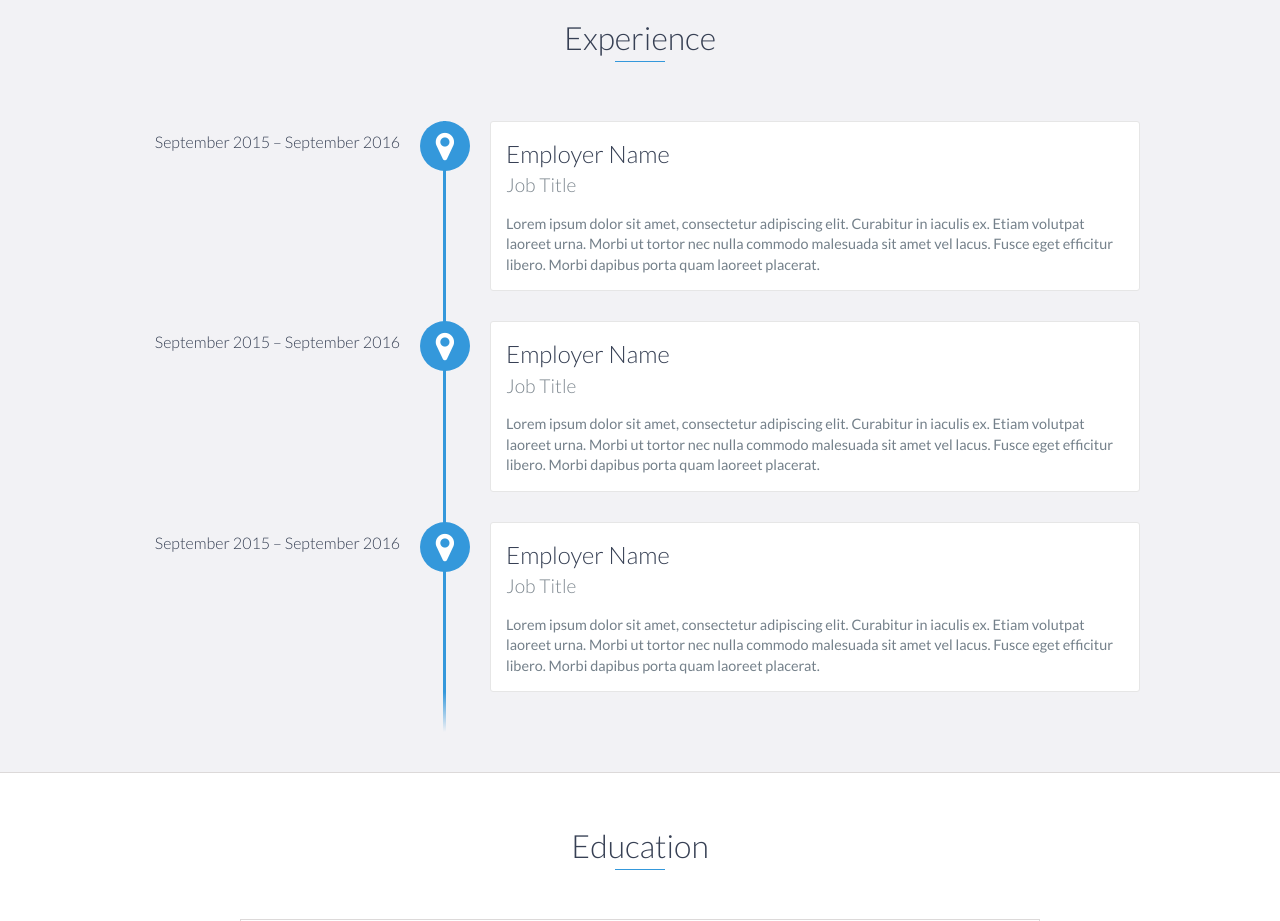
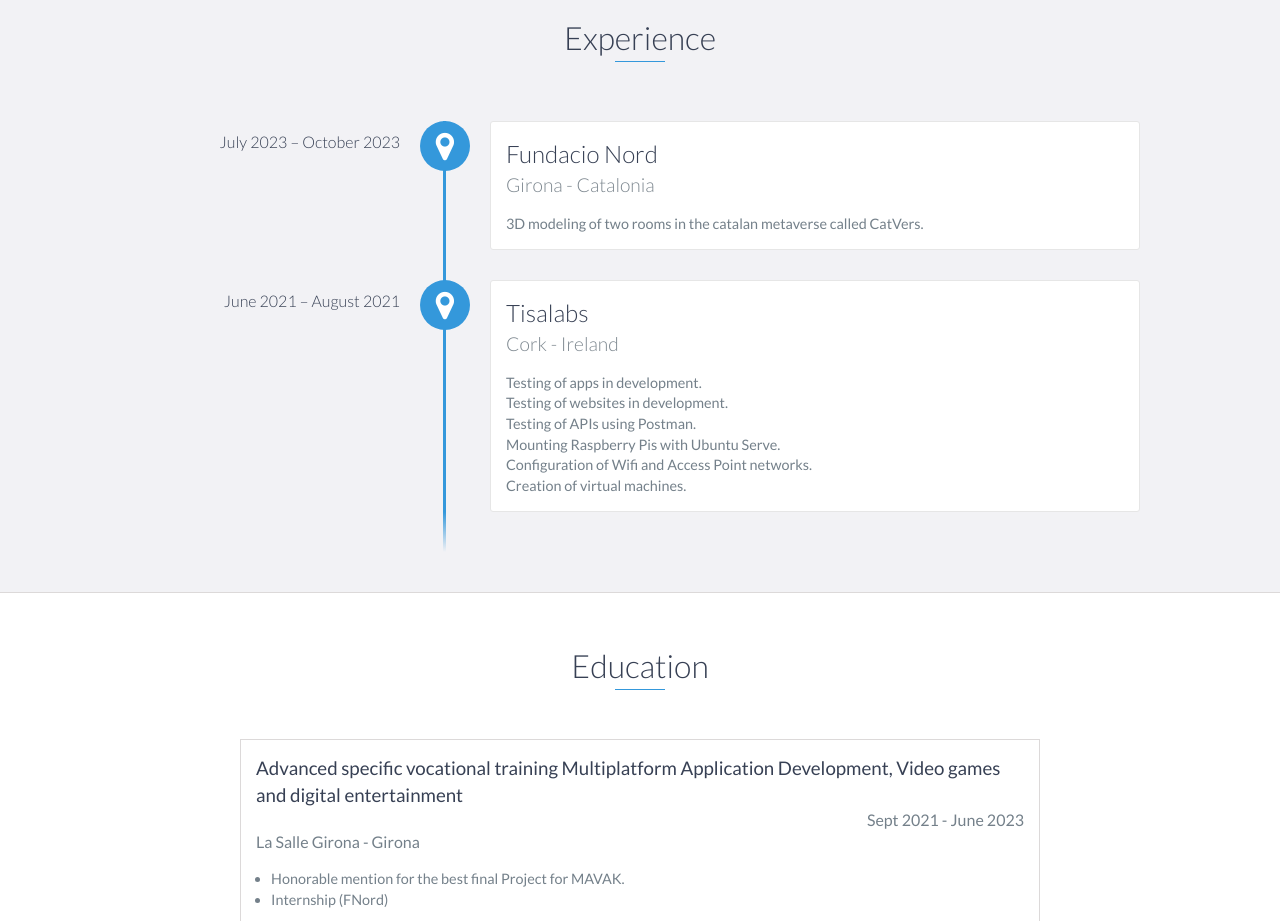
Before and after one commit to GuillemRexach/guillemrexach.github.io, a website: page index.html in a window 1280 px wide. Shown: the part 1100-2021 px from the top of the page. Drawn offline with nearby package versions, Linux system fonts and the light colour scheme.

Commit message:
Update index.html

```diff
--- a/index.html
+++ b/index.html
@@ -85,27 +85,21 @@
     <div id="experience" class="background-alt">
         <h2 class="heading">Experience</h2>
         <div id="experience-timeline">
-            <div data-date="September 2015 – September 2016">
-                <h3>Employer Name</h3>
-                <h4>Job Title</h4>
-                <p>
-                    Lorem ipsum dolor sit amet, consectetur adipiscing elit. Curabitur in iaculis ex. Etiam volutpat laoreet urna. Morbi ut tortor nec nulla commodo malesuada sit amet vel lacus. Fusce eget efficitur libero. Morbi dapibus porta quam laoreet placerat.
-                </p>
+            <div data-date="July 2023 – October 2023">
+                <h3>Fundacio Nord</h3>
+                <h4>Girona - Catalonia</h4>
+                <p>3D modeling of two rooms in the catalan metaverse called CatVers.</p>
             </div>
 
-            <div data-date="September 2015 – September 2016">
-                <h3>Employer Name</h3>
-                <h4>Job Title</h4>
-                <p>
-                    Lorem ipsum dolor sit amet, consectetur adipiscing elit. Curabitur in iaculis ex. Etiam volutpat laoreet urna. Morbi ut tortor nec nulla commodo malesuada sit amet vel lacus. Fusce eget efficitur libero. Morbi dapibus porta quam laoreet placerat.
-                </p>
-            </div>
-
-            <div data-date="September 2015 – September 2016">
-                <h3>Employer Name</h3>
-                <h4>Job Title</h4>
-                <p>
-                    Lorem ipsum dolor sit amet, consectetur adipiscing elit. Curabitur in iaculis ex. Etiam volutpat laoreet urna. Morbi ut tortor nec nulla commodo malesuada sit amet vel lacus. Fusce eget efficitur libero. Morbi dapibus porta quam laoreet placerat.
+            <div data-date="June 2021 – August 2021">
+                <h3>Tisalabs</h3>
+                <h4>Cork - Ireland</h4>
+                <p>Testing of apps in development.
+                    <br>Testing of websites in development.
+                    <br>Testing of APIs using Postman.
+                    <br>Mounting Raspberry Pis with Ubuntu Serve.
+                    <br>Configuration of Wifi and Access Point networks.
+                    <br>Creation of virtual machines.
                 </p>
             </div>
         </div>
```
